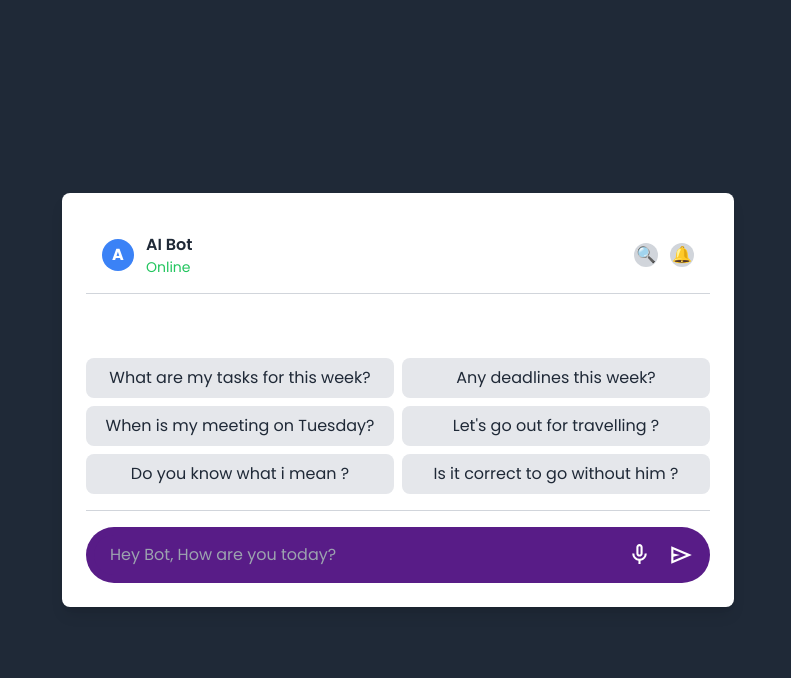
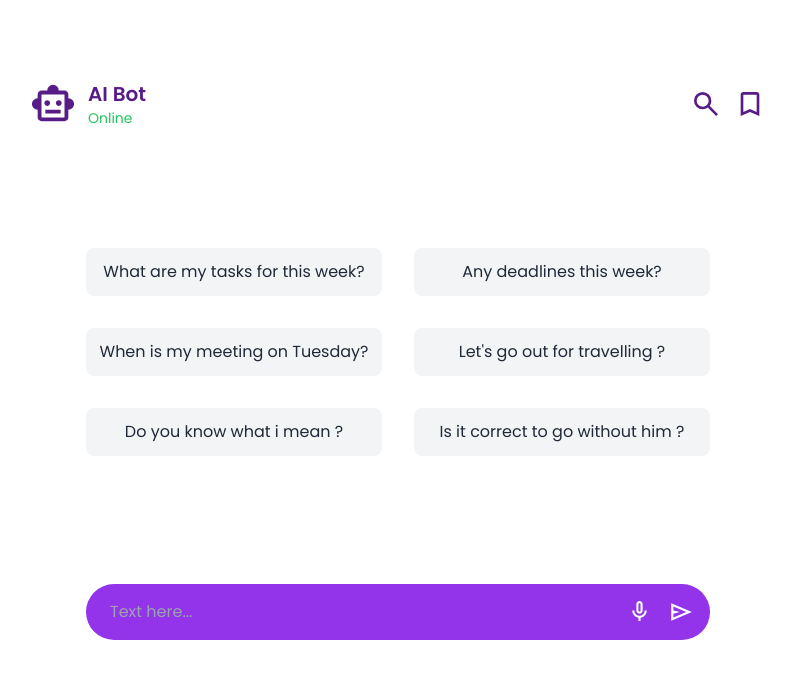
Before and after one commit to suraksha011/Headstarter_Hackthon-Week1, a React (Vite) app: page /chatpage in a window 1280 px wide. Shown: the top 678 px of the page, without its empty margins (242-1033 px from the left). Built offline with nearby package versions, Linux system fonts and the light colour scheme; a web font is replaced by a local one.

Commit message:
final done

```diff
--- a/src/pages/ChatPage.jsx
+++ b/src/pages/ChatPage.jsx
@@ -14,36 +14,59 @@ const ChatPage = () => {
   };
 
   return (
-    <div className="flex justify-center items-center min-h-screen bg-gray-800 overflow-hidden">
-      <div className="bg-white p-6 rounded-lg shadow-lg w-full max-w-2xl flex flex-col">
-        <div className="flex items-center justify-between p-4 border-b border-gray-300">
+    <div className="flex flex-col justify-between items-center space-y-4 py-6 mt-10 max-w-[60vw] max-lg:max-w-[80vw] mx-auto overflow-hidden">
+      <div className=" w-full flex justify-between p-4">
         <div className="flex items-center">
-            <div className="h-8 w-8 bg-blue-500 rounded-full flex items-center justify-center text-white font-bold">
-              A
+          <div>
+            <svg
+              xmlns="http://www.w3.org/2000/svg"
+              height="46px"
+              viewBox="0 -960 960 960"
+              width="46px"
+              fill="#581c87"
+            >
+              <path d="M160-360q-50 0-85-35t-35-85q0-50 35-85t85-35v-80q0-33 23.5-56.5T240-760h120q0-50 35-85t85-35q50 0 85 35t35 85h120q33 0 56.5 23.5T800-680v80q50 0 85 35t35 85q0 50-35 85t-85 35v160q0 33-23.5 56.5T720-120H240q-33 0-56.5-23.5T160-200v-160Zm200-80q25 0 42.5-17.5T420-500q0-25-17.5-42.5T360-560q-25 0-42.5 17.5T300-500q0 25 17.5 42.5T360-440Zm240 0q25 0 42.5-17.5T660-500q0-25-17.5-42.5T600-560q-25 0-42.5 17.5T540-500q0 25 17.5 42.5T600-440ZM320-280h320v-80H320v80Zm-80 80h480v-480H240v480Zm240-240Z" />
+            </svg>
           </div>
           <div className="ml-3">
-              <div className="font-semibold text-gray-800">AI Bot</div>
+            <div className="font-semibold text-xl text-purple-900">AI Bot</div>
             <div className="text-sm text-green-500">Online</div>
           </div>
         </div>
         <div className="flex items-center space-x-3">
-            <div className="h-6 w-6 bg-gray-300 rounded-full flex items-center justify-center text-gray-600">
-              &#x1F50D;
+          <div>
+            <svg
+              xmlns="http://www.w3.org/2000/svg"
+              height="32px"
+              viewBox="0 -960 960 960"
+              width="32px"
+              fill="#581c87"
+            >
+              <path d="M784-120 532-372q-30 24-69 38t-83 14q-109 0-184.5-75.5T120-580q0-109 75.5-184.5T380-840q109 0 184.5 75.5T640-580q0 44-14 83t-38 69l252 252-56 56ZM380-400q75 0 127.5-52.5T560-580q0-75-52.5-127.5T380-760q-75 0-127.5 52.5T200-580q0 75 52.5 127.5T380-400Z" />
+            </svg>
           </div>
-            <div className="h-6 w-6 bg-gray-300 rounded-full flex items-center justify-center text-gray-600">
-              &#x1F514;
+          <div>
+            <svg
+              xmlns="http://www.w3.org/2000/svg"
+              height="32px"
+              viewBox="0 -960 960 960"
+              width="32px"
+              fill="#581c87"
+            >
+              <path d="M200-120v-640q0-33 23.5-56.5T280-840h400q33 0 56.5 23.5T760-760v640L480-240 200-120Zm80-122 200-86 200 86v-518H280v518Zm0-518h400-400Z" />
+            </svg>
           </div>
         </div>
       </div>
 
+      <div className=" p-6 rounded-lg w-full max-w-2xl flex flex-col">
         <div className="flex-1 overflow-y-auto my-4 p-4"></div>
 
-        {/* Suggested Responses */}
-        <div className="grid grid-cols-2 gap-2 mb-4">
+        <div className="grid grid-cols-2 gap-8 mb-4 overflow-hidden">
           {suggestedResponses.map((response, index) => (
             <button
               key={index}
-              className="bg-gray-200 p-2 rounded-lg text-gray-800 hover:bg-gray-300"
+              className="bg-gray-100 p-3 rounded-lg text-gray-800 max-md:text-sm  hover:bg-gray-300"
               onClick={() => setInput(response)}
             >
               {response}
@@ -51,16 +74,15 @@ const ChatPage = () => {
           ))}
         </div>
 
-        {/* Input Area */}
-        <div className="flex items-center border-t border-gray-300 pt-4">
-          <button className="w-full flex justify-around pr-4 items-center p-2 rounded-full bg-purple-900 hover:bg-black">
+        <div className="flex items-center pt-4 mt-24">
+          <button className="w-full flex justify-around pr-4 max-sm:pr-20 items-center p-2 rounded-full bg-purple-600 hover:bg-black">
             <input
               type="text"
-              className="flex-1 rounded-l-full py-2 px-4 focus:outline-none bg-inherit text-white"
+              className="flex-1 rounded-l-full py-2 px-4 focus:outline-none bg-inherit text-white max-sm:text-sm"
               value={input}
               onChange={(e) => setInput(e.target.value)}
               onKeyPress={(e) => e.key === "Enter" && sendMessage(input)}
-              placeholder="Hey Bot, How are you today?"
+              placeholder="Text here..."
             />
             <div className="flex gap-4">
               <svg
@@ -69,6 +91,7 @@ const ChatPage = () => {
                 viewBox="0 -960 960 960"
                 width="25px"
                 fill="white"
+                className="max-sm:hidden"
               >
                 <path
                   d="M480-400q-50 0-85-35t-35-85v-240q0-50 35-85t85-35q50 0
@@ -83,6 +106,7 @@ const ChatPage = () => {
                 viewBox="0 -960 960 960"
                 width="26px"
                 fill="white"
+                onClick={() => sendMessage(input)}
               >
                 <path d="M120-160v-640l760 320-760 320Zm80-120 474-200-474-200v140l240 60-240 60v140Zm0 0v-400 400Z" />
               </svg>
```
Lines whose indentation alone changed are shown as unchanged.
